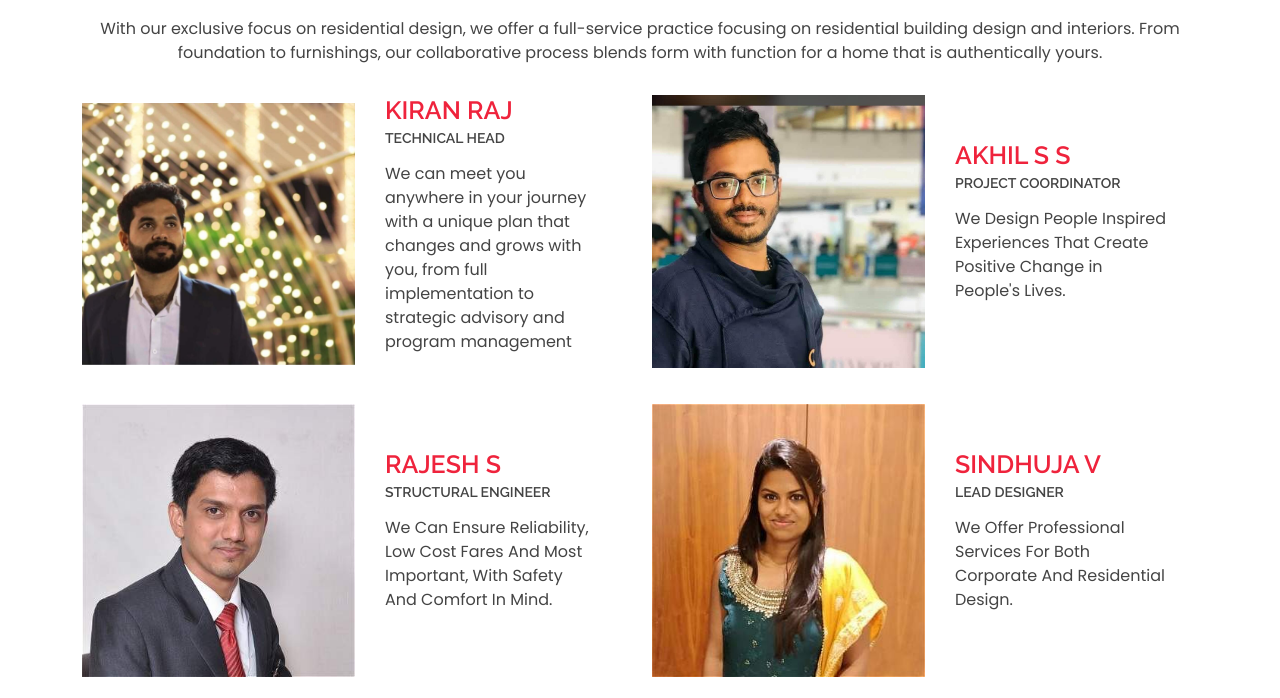
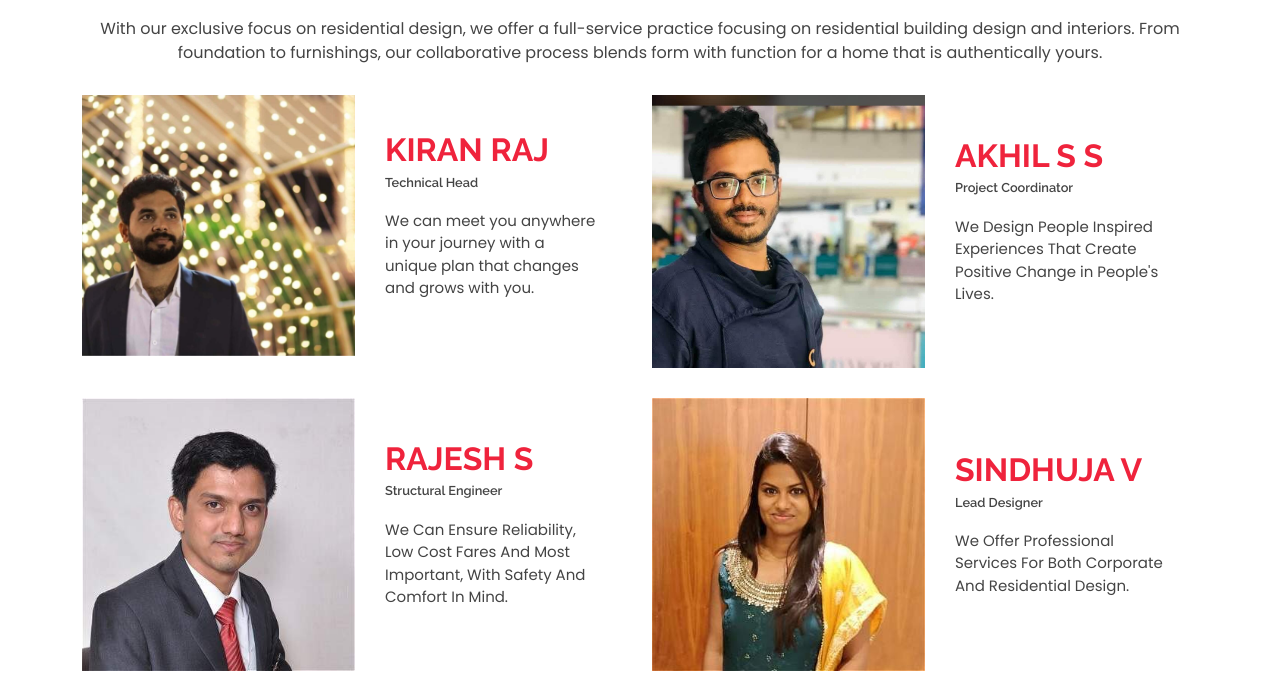
Before and after one commit to achyuthkp27/Lakshmi-Construction, a plain HTML site: page index.html in a window 1280 px wide. Shown: the part 8194-8892 px from the top of the page. Drawn offline with nearby package versions, Linux system fonts and the light colour scheme.

Commit message:
Updated all the changes

```diff
--- a/assets/css/main.css
+++ b/assets/css/main.css
@@ -365,15 +365,14 @@
 .team-page2 .team-text h2 {
   color: #ef233c;
   text-transform: uppercase;
-  font-size: 25px;
-  font-weight: 600;
+  font-size: 2em;
+  font-weight: 800;
   margin-bottom: 5px;
   transition: 1s;
 }
 
 .team-page2 .team-text h4 {
-  font-size: 14px;
-  text-transform: uppercase;
+  font-size: .8em;
   font-weight: 600;
   margin-bottom: 15px;
   transition: 1s;
@@ -381,6 +380,8 @@
 
 .team-page2 .team-text p {
   margin-bottom: 20px;
+  margin-top: 20px;
+  font-size: 15px;
   transition: 1s;
 }
 
--- a/index.html
+++ b/index.html
@@ -689,8 +689,7 @@
                 <h2>Kiran Raj</h2>
                 <h4>Technical Head</h4>
                 <p>
-                  We can meet you anywhere in your journey with a unique plan that changes and grows with you, from full
-                  implementation to strategic advisory and program management
+                  We can meet you anywhere in your journey with a unique plan that changes and grows with you.
                 </p>
               </div>
             </div>
```
